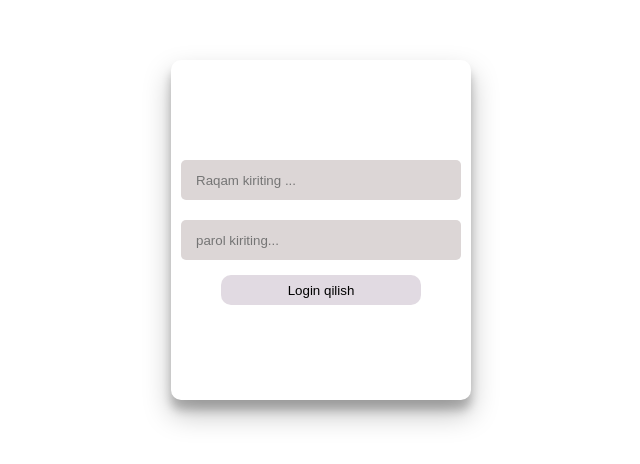
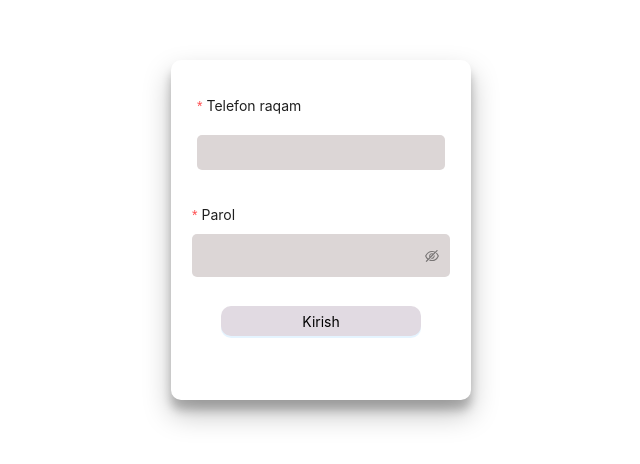
Before and after one commit to Sunnat0401/CRUD, a React (Vite) app: page / in a window 1280 px wide. Shown: the top 464 px of the page, without its empty margins (319-959 px from the left). Built offline with nearby package versions, Linux system fonts and the light colour scheme.

Commit message:
add file

```diff
--- a/src/Pages/HomePages/HomePages.css
+++ b/src/Pages/HomePages/HomePages.css
@@ -98,3 +98,16 @@ form button{
     width: 90px;
     height: 90px;
 }
+.btn-exit{
+   width: 100px;
+   height: 29px;
+   margin-left: 150px;
+   cursor: pointer;
+   border: none;
+   border-radius: 4px;
+   transition: all 0.5s ease;
+}
+.btn-exit:hover{
+    background-color: #2c5e77;
+    color: white;
+}
--- a/src/Pages/HomePages/HomePages.jsx
+++ b/src/Pages/HomePages/HomePages.jsx
@@ -4,6 +4,7 @@ import { toast } from "react-toastify";
 import { DeleteOutlined, EditOutlined } from "@ant-design/icons";
 import axios from "axios";
 import { Button, Modal } from "antd";
+import { useNavigate } from "react-router-dom";
 
 const HomePages = () => {
   const [selectedImage, setSelectedImage] = useState(null);
@@ -51,7 +52,7 @@ const HomePages = () => {
       .then((response) => response.json())
       .then((data) => {
         if (data?.success) {
-          toast.success(data?.message);
+          toast.success(data?.message , "Yuborildi");
           handleClose();
           getInfo();
         } else {
@@ -151,11 +152,21 @@ const HomePages = () => {
     reader.readAsDataURL(file);
   };
 
+
+  // exit
+  const navigate = useNavigate(); // Use navigate
+  const exit = (e) => {
+    e.preventDefault();
+    localStorage.removeItem('accesstoken');
+    navigate('/'); // Redirect to login page
+  };
+  console.log(exit);
   return (
     <div className="home">
       <div className="container">
         <div className="infoCreate">
           <Button onClick={handleOpen}>Element Qoshish</Button>
+          <button className="btn-exit" onClick={exit}>Chiqish</button>
           <Modal open={open} onCancel={handleClose} footer={null}>
             <form
               style={{ marginTop: "50px" }}
--- a/src/Pages/LoginPage/LoginPage.css
+++ b/src/Pages/LoginPage/LoginPage.css
@@ -11,17 +11,17 @@
     align-items: center;
     flex-direction: column;
 width: 300px;
-padding: 0 10px ;
+padding: 0 5px ;
 height: 340px;
 margin: 60px 0;
 box-shadow: rgba(0, 0, 0, 0.25) 0px 14px 28px, rgba(0, 0, 0, 0.22) 0px 10px 10px;
 border-radius: 10px;
 
 }
-.loginPage-form input{
+.loginPage-form .input{
     border-radius: 5px;
-    padding: 20px 15px;
-    width: 100%;
+    padding: 8px 15px;
+    /* width: 100%; */
     height: 35px;
     border: none;
     outline: none;
@@ -29,12 +29,23 @@ border-radius: 10px;
     margin: 10px 0;
     /* padding: 3px 10px; */
 }
+.loginPage-form .inputp{
+    border-radius: 5px;
+    /* padding: 8px 15px; */
+    /* width: 100%; */
+    /* height: 35px; */
+    border: none;
+    outline: none;
+    background-color: rgb(220, 214, 214);
+}
 
-.loginPage-form button{
+.loginPage-form .button{
     width: 200px;
     height: 30px;
     background-color: #e1dae2;
+    color: black;
     border-radius: 10px;
     border: none;
     margin: 5px 0;
+    transition: all 0.5s ease;
 }
--- a/src/Pages/LoginPage/LoginPage.jsx
+++ b/src/Pages/LoginPage/LoginPage.jsx
@@ -1,13 +1,16 @@
-import React, { useEffect, useState } from 'react'
+import React, { useEffect, useState } from 'react';
 import { useNavigate } from 'react-router-dom';
 import { ToastContainer, toast } from 'react-toastify';
 import 'react-toastify/dist/ReactToastify.css';
-import './LoginPage.css'
+import './LoginPage.css';
+import { Form, Input, Button } from 'antd';
+
 const LoginPage = () => {
-  const [raqam, setRaqam] = useState('')
-  const [parol, setParol] = useState('')
-  const navigate = useNavigate()
-  const token = localStorage.getItem('accesstoken')
+  const [raqam, setRaqam] = useState('');
+  const [parol, setParol] = useState('');
+  const navigate = useNavigate();
+  const token = localStorage.getItem('accesstoken');
+
   useEffect(()=>{
         if(token) {
           navigate('/home')
@@ -15,14 +18,13 @@ const LoginPage = () => {
           navigate('/')
         }
   }, [])
-  // console.log(raqam , parol);
-  const handleSubmit = (e) =>{
-    e.preventDefault()
+
+  const handleSubmit = (values) => {
     fetch('https://autoapi.dezinfeksiyatashkent.uz/api/auth/signin', {
       method: 'POST',
       body: JSON.stringify({
-        phone_number : raqam,
-        password : parol
+        phone_number: raqam,
+        password: parol,
       }),
       headers: {
         'Content-type': 'application/json; charset=UTF-8',
@@ -31,32 +33,56 @@ const LoginPage = () => {
       .then((response) => response.json())
       .then((data) => {
         console.log(data?.data?.tokens?.accessToken?.token);
-          if(data?.success == true){
-            toast.success(data?.message)
-            localStorage.setItem( "accesstoken" , data?.data?.tokens?.accessToken?.token)
-            navigate('/home')
-          }else{
-            toast.error(data?.message)
-            navigate('/')
+        if (data?.success === true) {
+          toast.success(data?.message);
+          localStorage.setItem('accesstoken', data?.data?.tokens?.accessToken?.token);
+          navigate('/home');
+        } else {
+          toast.error(data?.message);
+          navigate('/');
         }
       })
       .catch((err) => {
         console.log(err.message);
       });
-  }
+  };
+
   return (
     <div className="LoginPage">
       <div className="container">
-    <form className='loginPage-form'>
-      <input type="text" onChange={(e) =>setRaqam(e?.target?.value)} placeholder='Raqam kiriting ...'/>
-      <input type="text" onChange={(e) =>setParol(e?.target?.value)} placeholder='parol kiriting...'/>
-      <button onClick={handleSubmit}>Login qilish </button>
+        <Form
+          onFinish={handleSubmit}
+          className="loginPage-form"
+          name="login"
+          initialValues={{ remember: true }}
+          layout="vertical"
+        >
+          <Form.Item
+            label="Telefon raqam"
+            name="phone_number"
+            rules={[{ required: true, message: 'Iltimos, telefon raqamingizni kiriting!' }]}
+          >
+            <Input className="input" onChange={(e)=>setRaqam(e?.target?.value)} />
+          </Form.Item>
 
+          <Form.Item
+            label="Parol"
+            name="password"
+            rules={[{ required: true, message: 'Iltimos, parolingizni kiriting!' }]}
+          >
+            <Input.Password className="inputp"  onChange={(e)=>setParol(e?.target?.value)}/>
+          </Form.Item>
 
-    </form>
+          <Form.Item>
+            <Button type="primary" htmlType="submit" className="button">
+              Kirish
+            </Button>
+          </Form.Item>
+        </Form>
+        <ToastContainer />
       </div>
     </div>
-  )
-}
+  );
+};
 
-export default LoginPage
+export default LoginPage;
```
Lines whose indentation alone changed are shown as unchanged.
